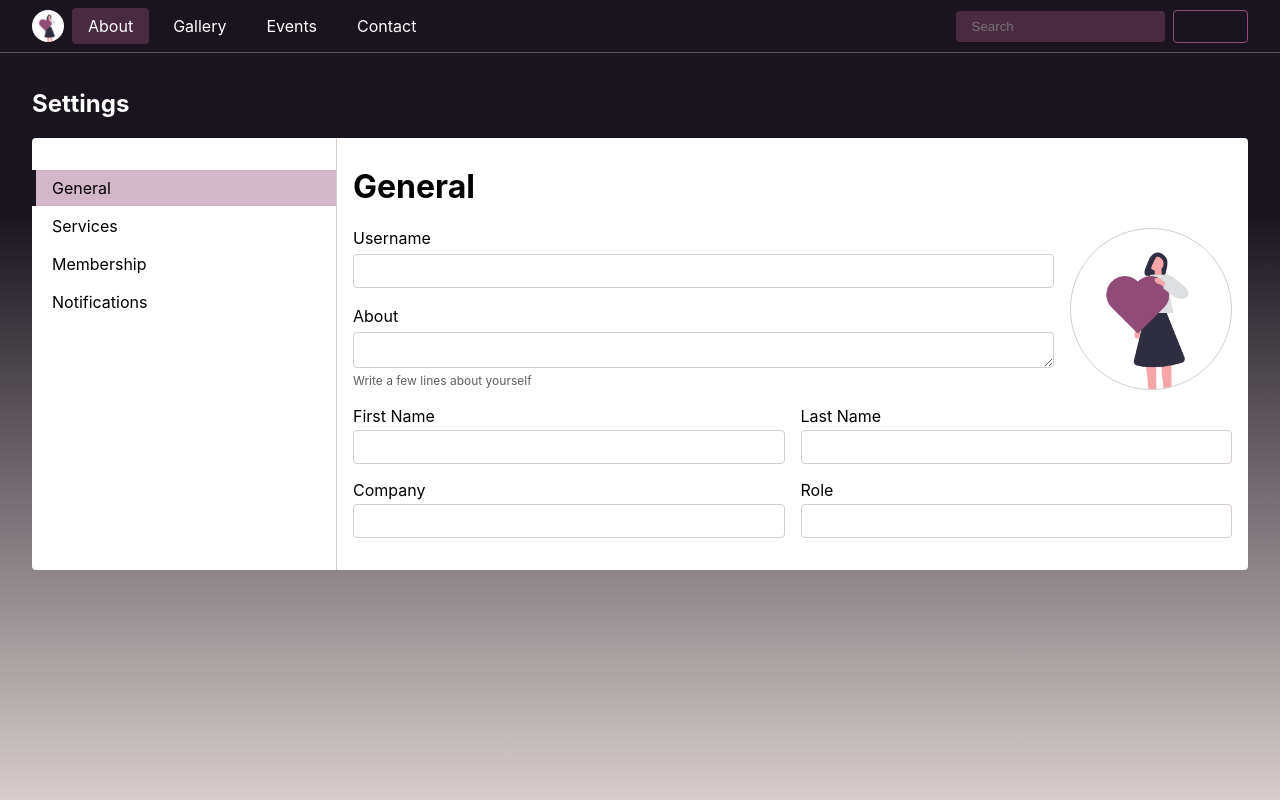
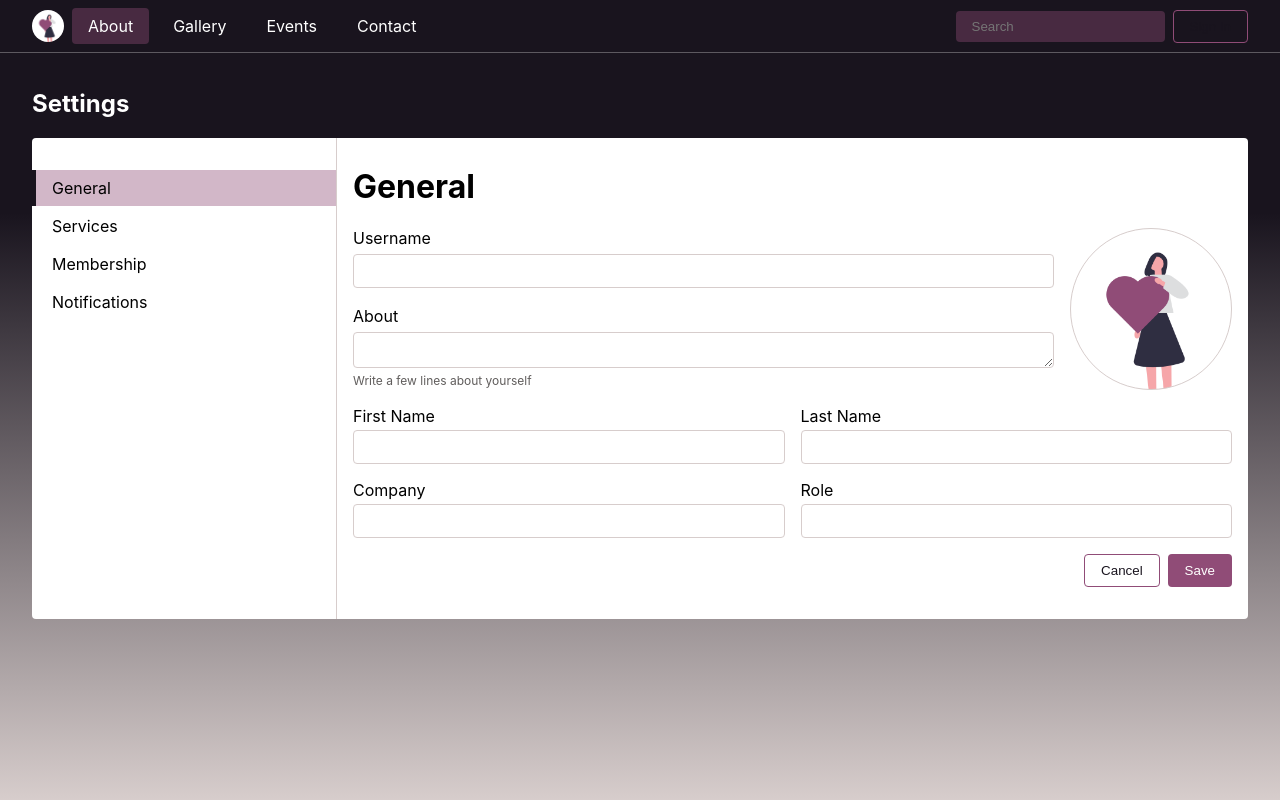
Before and after one commit to JuliaCMint/design-system, a React (Create React App) app: page / in a window 1280 px wide. Built offline with nearby package versions, Linux system fonts and the light colour scheme.

Commit message:
imported form buttons

```diff
--- a/src/components/GeneralContent.jsx
+++ b/src/components/GeneralContent.jsx
@@ -4,6 +4,7 @@ import { Split } from "./patterns/Split";
 import logoImg from "../images/girl.png";
 import { GridColumns } from "./patterns/GridColumns";
 import styled from "styled-components";
+import FormButtons from "./Buttons";
 
 const GeneralContent = () => {
   const LabeledInput = ({ label, children }) => {
@@ -56,6 +57,8 @@ const GeneralContent = () => {
           <Input />
         </LabeledInput>
       </GridColumns>
+
+      <FormButtons />
     </GridLayers>
   );
 };
```
